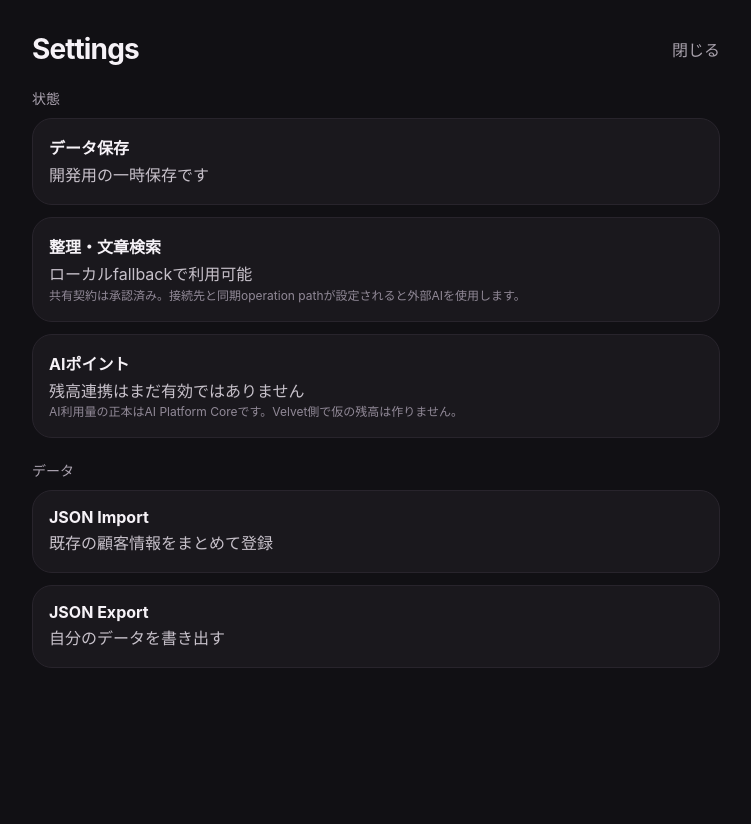
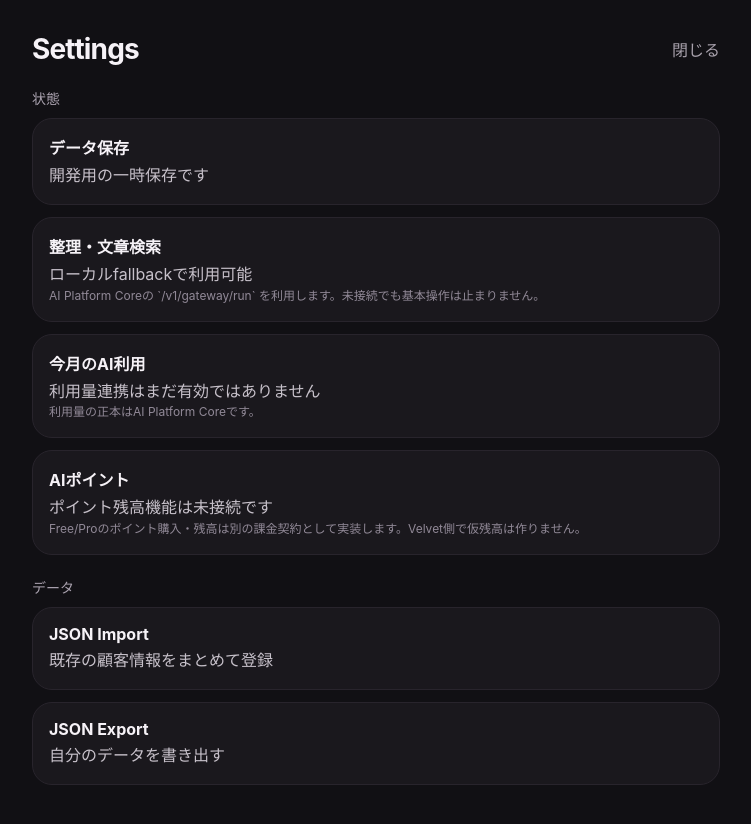
Before and after one commit to karukimori-wq/Velvet, a Next.js app: page /settings in a window 1280 px wide. Shown: the top 824 px of the page, without its empty margins (264-1015 px from the left). Before the commit the page ends 800 px from the top, so only its background shows below. Built offline with nearby package versions, Linux system fonts and the light colour scheme.

Commit message:
Show AI usage separately from future points

```diff
--- a/app/settings/page.tsx
+++ b/app/settings/page.tsx
@@ -8,7 +8,7 @@ export default async function SettingsPage() {
   const ai = getAiPlatformStatus();
   const usage = await getAiUsageStatus(getCurrentOwnerUserId());
   const storage = getStorageStatus();
-  const aiReady = ai.configured && ai.contractReady && ai.capturePathConfigured && ai.searchPathConfigured;
+  const aiReady = ai.configured && ai.contractReady && ai.clientConfigured;
 
   return (
     <main className="shell">
@@ -25,13 +25,18 @@ export default async function SettingsPage() {
         </section>
         <section className="card">
           <div className="timelineTitle">整理・文章検索</div>
-          <div className="timelineBody">{aiReady ? "AI Platform Core 接続可能" : "ローカルfallbackで利用可能"}</div>
-          <div className="formHint">共有契約は承認済み。接続先と同期operation pathが設定されると外部AIを使用します。</div>
+          <div className="timelineBody">{aiReady ? "AI Platform Core Gateway 接続可能" : "ローカルfallbackで利用可能"}</div>
+          <div className="formHint">AI Platform Coreの `/v1/gateway/run` を利用します。未接続でも基本操作は止まりません。</div>
+        </section>
+        <section className="card">
+          <div className="timelineTitle">今月のAI利用</div>
+          <div className="timelineBody">{usage.connected ? `${usage.usageCount ?? 0}回 · ${usage.totalTokens ?? 0} tokens` : "利用量連携はまだ有効ではありません"}</div>
+          <div className="formHint">利用量の正本はAI Platform Coreです。</div>
         </section>
         <section className="card">
           <div className="timelineTitle">AIポイント</div>
-          <div className="timelineBody">{usage.connected && typeof usage.balance === "number" ? `${usage.balance} points` : "残高連携はまだ有効ではありません"}</div>
-          <div className="formHint">AI利用量の正本はAI Platform Coreです。Velvet側で仮の残高は作りません。</div>
+          <div className="timelineBody">ポイント残高機能は未接続です</div>
+          <div className="formHint">Free/Proのポイント購入・残高は別の課金契約として実装します。Velvet側で仮残高は作りません。</div>
         </section>
       </div>
 
```
